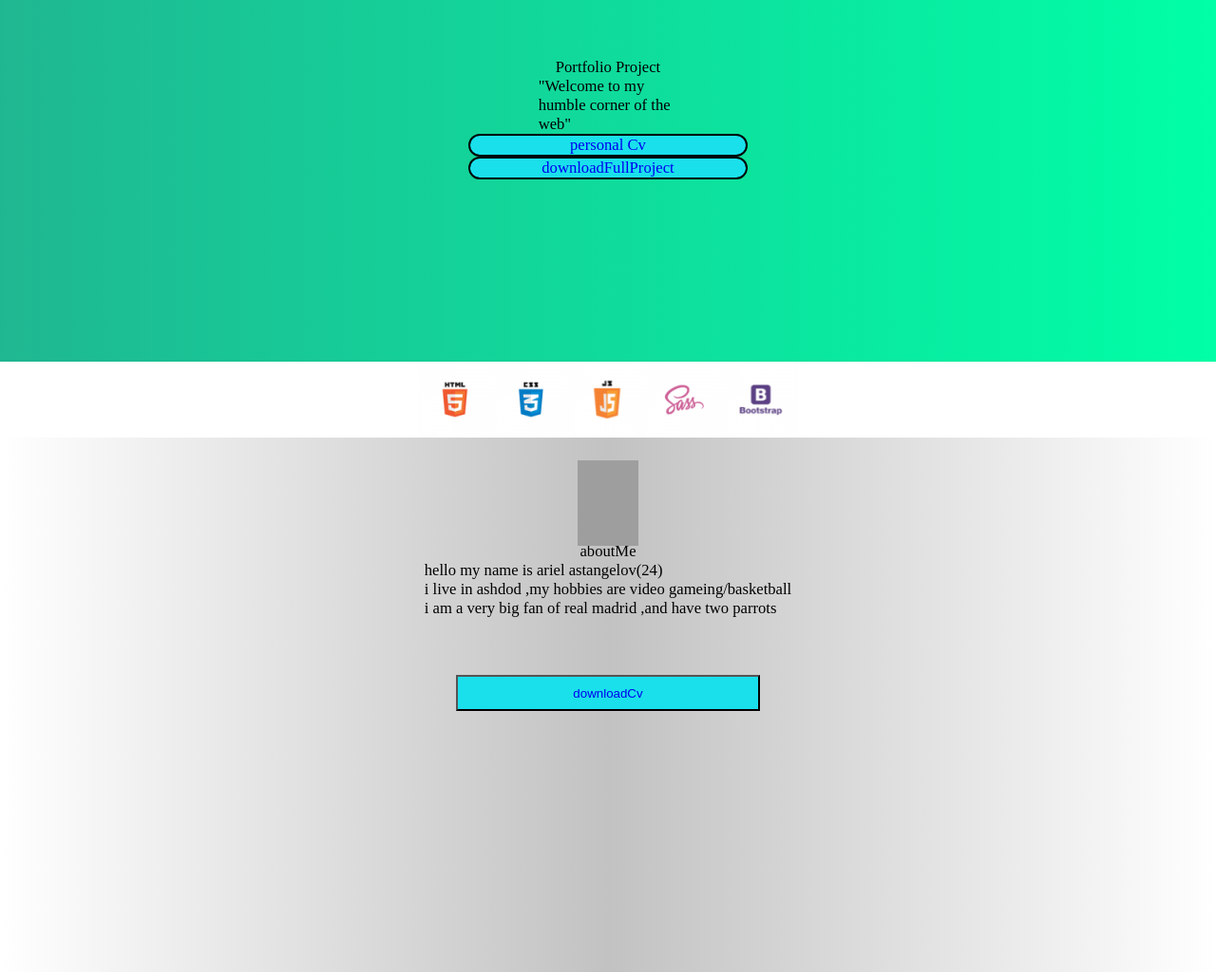
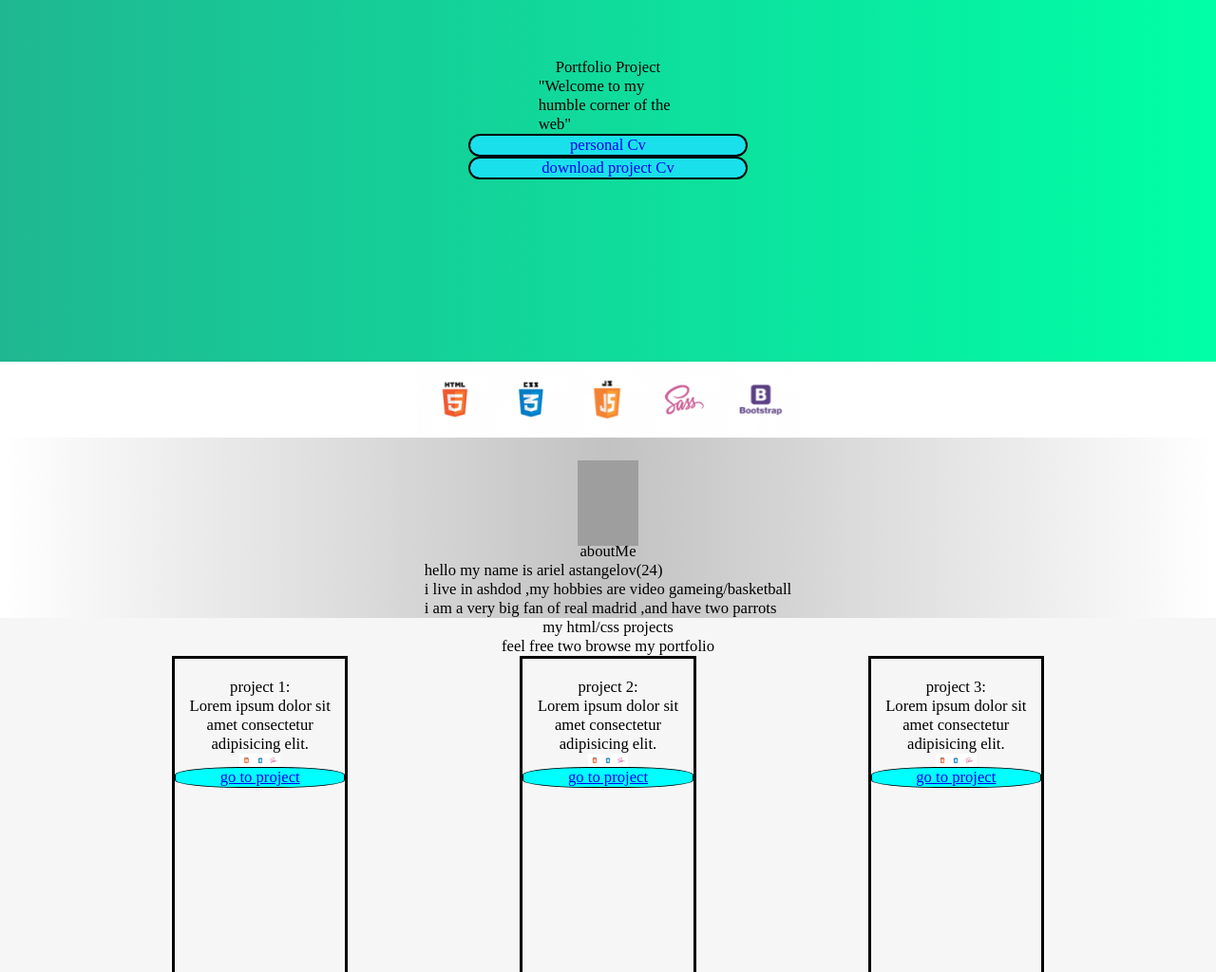
Before and after one commit to arielzzhh/ariel_astangelov, a plain HTML site: page index.html in a window 1280 px wide. Shown: the part 76-1100 px from the top of the page at 95% size. Drawn offline with Linux system fonts and the light colour scheme; grey boxes are pictures that could not be loaded; a script that the page names is missing.

Commit message:
Add files via upload

```diff
--- a/index.html
+++ b/index.html
@@ -35,9 +35,10 @@
             <a href="cv.pdf" download="ArielAstangelovCv"
                 style="display: flex; justify-content: center; text-decoration: none; border: black solid 2px; background-color:#1AE0EC;border-radius:2vh ;">personal
                 Cv</a>
-
-            <a href="downloadProject.zip" download="ArielAstangelovPortfolio"
-                style="display: flex; justify-content: center; text-decoration: none; border: black solid 2px; background-color:#1AE0EC;border-radius:2vh ;">downloadFullProject</a>
+            <a href="https://github.com/arielzzhh/ariel_astangelov" download="ArielAstangelovDownload"
+                style="display: flex; justify-content: center; text-decoration: none; border: black solid 2px; background-color:#1AE0EC;border-radius:2vh ;">download
+                project
+                Cv</a>
 
 
 
@@ -63,10 +64,7 @@
             i live in ashdod ,my hobbies are video gameing/basketball <br>
             i am a very big fan of real madrid ,and have two parrots
         </p>
-        <div id="buttonDownladCvDiv"><button id="downloadBtn"><a id="LinkToDownloadCv" download="downloads"
-                    href="/downloads/personal Cv.pdf">downloadCv</a></button></div>
 
-    </div>
 
 
 
```
Lines whose indentation alone changed are shown as unchanged.
